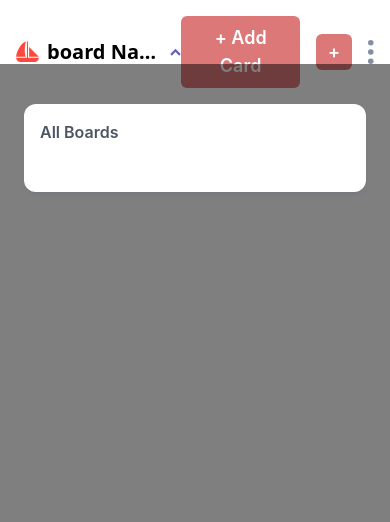
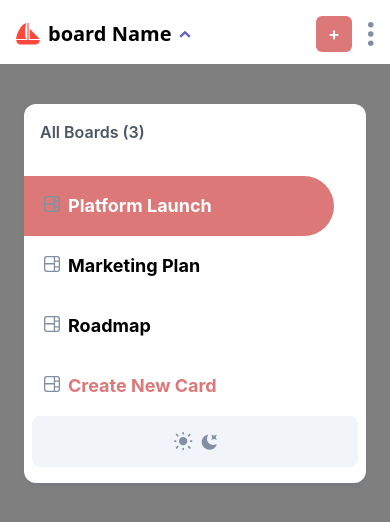
Before and after one commit to massjack1/kanbanboard, a React (Vite) app: page / in a window 390 px wide. Both pictures are taken after a click on the picture 175 px from the left and 51 px from the top of the page. Shown: the top 522 px of the page. Built offline with nearby package versions, Linux system fonts and the light colour scheme.

Commit message:
feat: Create mobile menu

```diff
--- a/src/components/Header.jsx
+++ b/src/components/Header.jsx
@@ -31,7 +31,7 @@ function Header() {
                 {/* Right Side */}
 
                 <div className="flex space-x-4 items-center md:space-x-6">
-                    <button className="button">
+                    <button className=" hidden md:block button">
                         + Add Card
                     </button>
 
--- a/src/components/HeaderDropdown.jsx
+++ b/src/components/HeaderDropdown.jsx
@@ -1,5 +1,9 @@
 import PropTypes from "prop-types";
 import {useSelector} from "react-redux";
+import boardIcon from '../assets/icon-board.svg';
+import lightIcon from '../assets/icon-light-theme.svg';
+import darkIcon from '../assets/icon-dark-theme.svg';
+
 
 
 function HeaderDropdown({setOpenDropdown}) {
@@ -21,12 +25,34 @@ function HeaderDropdown({setOpenDropdown}) {
             <div className="bg-white dark:bg-[#2b2c37] shadow-md shadow-[#364e7e1a] w-full py-4 rounded-xl">
 
                 <h3 className="dark:text-gray-300 text-gray-600 font-semibold mx-4 mb-8">
-                    All Boards
-
+                    All Boards ({boards?.length})
                 </h3>
 
                 <div>
+                    {boards.map((board, index) => (
+                        <div
+                        className={`flex items-baseline space-x-2 px-5 py-4 ${board.isActive && 'bg-[#DD7878] rounded-r-full text-white mr-8'}`}
+                        key={index}
+                        >
+                            <img src={boardIcon} className='h-4' alt='boards' />
+                            <p
+                            className='text-lg font-bold'>{board.name}</p>
+                        </div>
+                    ))}
+                    <div
+                    className='flex items-baseline space-x-2 text-[#DD7878] px-5 py-4'>
+                        <img src={boardIcon} className='h-4' alt="boards"/>
+                        <p className='text-lg font-bold'>
+                            Create New Card
+                        </p>
+                    </div>
+                    <div className='mx-2 p-4 space-x-2 bg-slate-100 dark:bg-[#20212x] flex justify-center items-center rounded-lg'>
+                        <img src={lightIcon} alt=""/>
 
+                        {/* Switch */}
+
+                        <img src={darkIcon} alt=""/>
+                    </div>
                 </div>
 
             </div>
--- a/src/data/data.json
+++ b/src/data/data.json
@@ -2,7 +2,7 @@
   "boards": [
     {
       "name": "Platform Launch",
-      "isActive" : false,
+      "isActive" : true,
       "columns": [
         {
           "name": "Todo",
--- a/src/redux/boardsSlice.js
+++ b/src/redux/boardsSlice.js
@@ -1,5 +1,6 @@
 import { createSlice } from "@reduxjs/toolkit";
 import data from "../data/data.json";
+
 
 const boardsSlice = createSlice({
     name: "boards",
```
